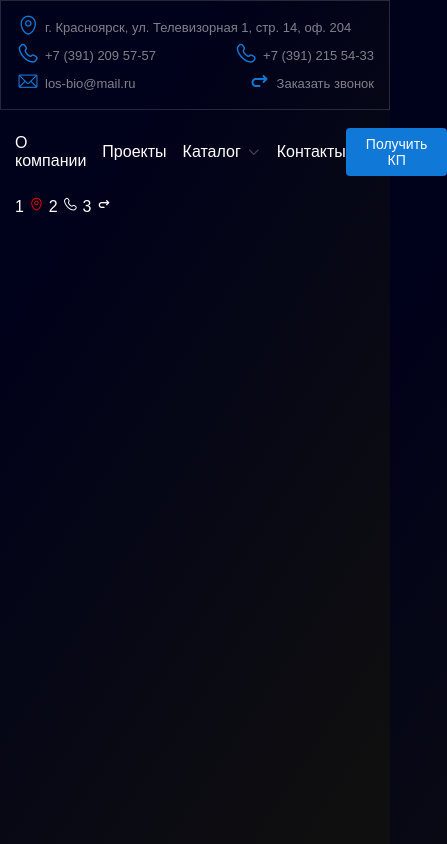
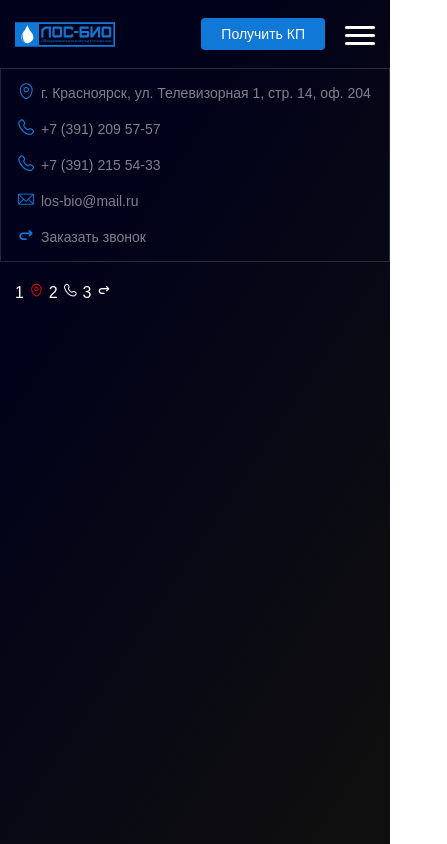
Before and after one commit to 4EPSI/los-bio, a Nuxt app: page / in a window 390 px wide. Shown: the whole page, 447 px wide, since content can reach past the window. Built offline with nearby package versions, Linux system fonts and the light colour scheme.

Commit message:
mob menu header

```diff
--- a/components/Header/Header.vue
+++ b/components/Header/Header.vue
@@ -11,6 +11,12 @@ import HeaderMain from './HeaderMain.vue'
 </script>
 
 <style lang="scss" scoped>
+@media (max-width: 768px)  {
+  .header {
+    display: flex;
+    flex-direction: column-reverse;
+  }
+}
 // .header {
 //   padding: 10px 0;
 //   background: var(--bg-color);
--- a/components/Header/HeaderMain.vue
+++ b/components/Header/HeaderMain.vue
@@ -1,18 +1,28 @@
 <template>
   <div class="container header-main">
-    <nuxt-link to="/">
+    <nuxt-link class="logo" to="/">
       <img src="/images/logo.svg" alt="logo">
     </nuxt-link>
 
-    <NavMenu :menu-items="menuItems" />
+    <NavMenu :menu-items="menuItems" :is-open="isOpen" @close="isOpen = false" />
 
     <CallToActionButton>Получить КП</CallToActionButton>
+
+    <button class="burger" @click="toggleMenu" aria-label="Меню">
+      <span :class="{ open: isOpen }"></span>
+    </button>
   </div>
 </template>
 
 <script setup lang="ts">
+import { ref } from 'vue'
 import NavMenu from '~/components/Header/NavMenu.vue'
 import CallToActionButton from '~/components/UI/CallToActionButton.vue'
+
+const isOpen = ref(false)
+const toggleMenu = () => {
+  isOpen.value = !isOpen.value
+}
 
 const menuItems = [
   { label: 'О компании', to: '/' },
@@ -36,4 +46,80 @@ const menuItems = [
   justify-content: space-between;
   align-items: center;
 }
+.burger {
+  display: none;
+  background: none;
+  border: none;
+  width: 30px;
+  height: 24px;
+  position: relative;
+  cursor: pointer;
+  z-index: 1001;
+
+  span,
+  span::before,
+  span::after {
+    content: "";
+    display: block;
+    height: 3px;
+    background: white;
+    border-radius: 2px;
+    position: absolute;
+    transition: 0.3s;
+    width: 100%;
+  }
+
+  span::before {
+    top: -8px;
+  }
+
+  span::after {
+    bottom: -8px;
+  }
+
+  span.open {
+    background: transparent;
+  }
+
+  span.open::before {
+    transform: rotate(45deg);
+    top: 0;
+  }
+
+  span.open::after {
+    transform: rotate(-45deg);
+    bottom: 0;
+  }
+}
+
+.cta-btn {
+  z-index: 1000;
+}
+
+@media (max-width: 768px) {
+  .burger {
+    display: block;
+  }
+  .header-main {
+    justify-content: unset;
+    padding-bottom: 18px;
+  }
+  .logo {
+    margin-right: auto;
+  }
+  .burger {
+    margin-left: 20px;
+  }
+  .nav-menu {
+    top: 100px;
+  }
+}
+@media (max-width: 480px) {
+  .logo {
+    width: 100px;
+  }
+  .nav-menu {
+    top: 70px;
+  }
+}
 </style>
--- a/components/Header/HeaderTop.vue
+++ b/components/Header/HeaderTop.vue
@@ -87,6 +87,38 @@ i {
     font-size: 24px;
   }
 }
+
+// @media (max-width: 1024px) {
+//   .header-top-container {
+//     gap: 20px;
+//     justify-content: flex-start;
+//   }
+
+//   .header-top-content {
+//     width: 48%;
+//     margin-bottom: 10px;
+//   }
+// }
+
+@media (max-width: 768px) {
+  .header-top-container {
+    flex-direction: column;
+    gap: 12px;
+    align-items: flex-start;
+  }
+
+  .header-top-content {
+    width: 100%;
+  }
+
+  a {
+    font-size: 14px;
+  }
+
+  i::before {
+    font-size: 20px;
+  }
+}
 // @media (max-width: 1024px) {
 //   .header-top-container {
 //     gap: 20px;
--- a/components/Header/NavMenu.vue
+++ b/components/Header/NavMenu.vue
@@ -1,26 +1,25 @@
 <template>
-  <nav class="nav-menu">
+  <nav class="nav-menu" :class="{ open: isOpen }">
     <template v-for="item in menuItems" :key="item.label">
-      <div v-if="item.dropdown" class="dropdown">
-        <span class="dropdown-toggle" aria-haspopup="true" aria-expanded="false">
-          {{ item.label }} <i class="icon-arrow-down"></i>
+      <div v-if="item.dropdown" class="dropdown" @click="toggleDropdown(item.label)">
+        <span class="dropdown-toggle">
+          {{ item.label }}
+          <i class="icon-arrow-down" :class="{ rotated: openedDropdown === item.label }" />
         </span>
-        <div class="dropdown-menu">
-          <nuxt-link
-            v-for="(subItem, subIndex) in item.items"
-            :key="subItem.label"
-            :to="subItem.to"
-          >
+        <div class="dropdown-menu" v-show="openedDropdown === item.label">
+          <nuxt-link v-for="subItem in item.items" :key="subItem.label" :to="subItem.to">
             {{ subItem.label }}
           </nuxt-link>
         </div>
       </div>
-      <nuxt-link v-else :to="item.to">{{ item.label }}</nuxt-link>
+      <nuxt-link v-else :to="item.to" @click="$emit('close')">{{ item.label }}</nuxt-link>
     </template>
   </nav>
 </template>
 
 <script setup lang="ts">
+import { ref } from 'vue'
+
 type SubItem = { label: string; to: string }
 type MenuItem = {
   label: string
@@ -31,7 +30,16 @@ type MenuItem = {
 
 defineProps<{
   menuItems: MenuItem[]
+  isOpen: boolean
 }>()
+
+const emit = defineEmits(['close'])
+
+const openedDropdown = ref<string | null>(null)
+
+const toggleDropdown = (label: string) => {
+  openedDropdown.value = openedDropdown.value === label ? null : label
+}
 </script>
 
 <style scoped lang="scss">
@@ -41,12 +49,12 @@ defineProps<{
   justify-content: center;
   gap: clamp(16px, 4vw, 56px);
 
-  a, .dropdown-toggle {
+  a,
+  .dropdown-toggle {
     color: white;
     text-decoration: none;
     font-size: 16px;
     font-weight: 400;
-    position: relative;
     cursor: pointer;
     display: flex;
     align-items: center;
@@ -60,7 +68,6 @@ defineProps<{
     position: relative;
 
     .dropdown-menu {
-      display: none;
       position: absolute;
       top: 100%;
       left: 0;
@@ -68,33 +75,45 @@ defineProps<{
       padding: 10px;
       border-radius: 4px;
       z-index: 10;
-
-      a {
-        display: block;
-        padding: 5px 10px;
-        white-space: nowrap;
-      }
+      display: none;
     }
 
     &:hover .dropdown-menu {
       display: block;
     }
   }
-}
 
-.icon-arrow-down {
-  display: flex;
-  align-items: center;
-  margin-left: 6px;
-  color: #ffffff40;
-  transform: rotate(0deg);
-  transition: transform 0.3s ease;
-  &::before {
-    font-size: 14px;
+  .icon-arrow-down {
+    margin-left: 6px;
+    color: #ffffff40;
+    transition: transform 0.3s ease;
+  }
+
+  .rotated {
+    transform: rotate(180deg);
+  }
+
+  @media (max-width: 768px) {
+    flex-direction: column;
+    gap: 20px;
+    background: #000;
+    padding: 20px;
+    position: absolute;
+    top: 60px;
+    left: 0;
+    width: 100%;
+    z-index: 1000;
+    display: none;
+
+    &.open {
+      display: flex;
+    }
+
+    .dropdown-menu {
+      position: static;
+      display: block;
+      padding-left: 16px;
+    }
   }
 }
-
-.dropdown:hover .dropdown-toggle .icon-arrow-down {
-  transform: rotate(180deg);
-}
 </style>
```
